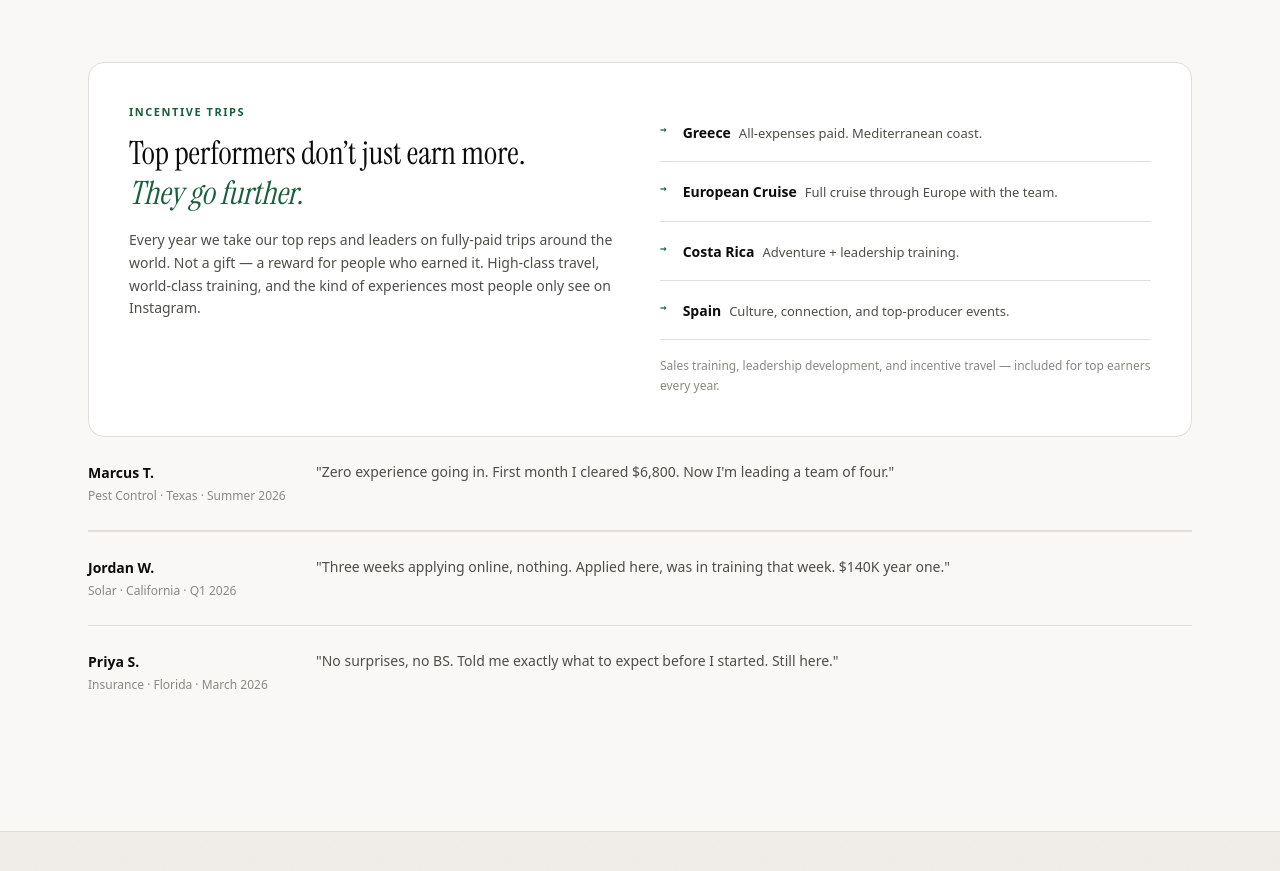
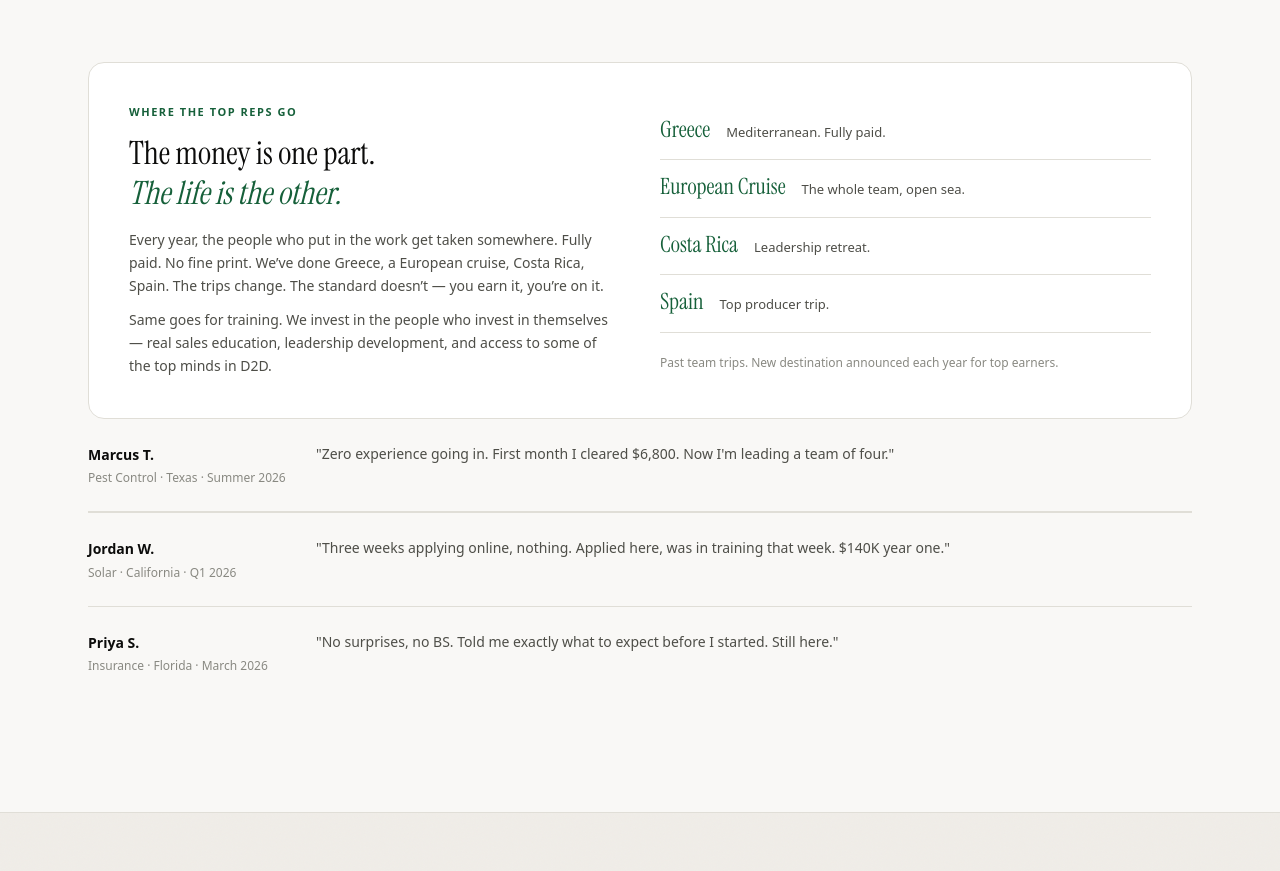
Before and after one commit to ericcan4418-design/dauntless-llc, a Next.js app: page / in a window 1280 px wide. Shown: the part 4729-5600 px from the top of the page. Built offline with nearby package versions, Linux system fonts and the light colour scheme; a web font is replaced by a local one.

Commit message:
feat: rewrite incentive trips section — real voice, no fluff

```diff
--- a/app/page.tsx
+++ b/app/page.tsx
@@ -294,30 +294,28 @@ export default function Home() {
         <div className="mt-16 border border-border rounded-2xl p-10 bg-white">
           <div className="grid md:grid-cols-2 gap-10 items-start">
             <div>
-              <p className="text-[11px] font-semibold uppercase tracking-[0.14em] text-green mb-3">Incentive Trips</p>
+              <p className="text-[11px] font-semibold uppercase tracking-[0.14em] text-green mb-3">Where the top reps go</p>
               <h3 className="font-serif text-[2rem] leading-tight mb-4">
-                Top performers don’t just earn more.<br />
-                <em className="text-green">They go further.</em>
+                The money is one part.<br />
+                <em className="text-green">The life is the other.</em>
               </h3>
-              <p className="text-[14px] text-muted leading-relaxed">Every year we take our top reps and leaders on fully-paid trips around the world. Not a gift — a reward for people who earned it. High-class travel, world-class training, and the kind of experiences most people only see on Instagram.</p>
+              <p className="text-[14px] text-muted leading-relaxed">Every year, the people who put in the work get taken somewhere. Fully paid. No fine print. We’ve done Greece, a European cruise, Costa Rica, Spain. The trips change. The standard doesn’t — you earn it, you’re on it.</p>
+              <p className="text-[14px] text-muted leading-relaxed mt-3">Same goes for training. We invest in the people who invest in themselves — real sales education, leadership development, and access to some of the top minds in D2D.</p>
             </div>
             <div className="divide-y divide-border">
               {[
-                ["Greece",           "All-expenses paid. Mediterranean coast."],
-                ["European Cruise",  "Full cruise through Europe with the team."],
-                ["Costa Rica",       "Adventure + leadership training."],
-                ["Spain",            "Culture, connection, and top-producer events."],
+                ["Greece",           "Mediterranean. Fully paid."],
+                ["European Cruise",  "The whole team, open sea."],
+                ["Costa Rica",       "Leadership retreat."],
+                ["Spain",            "Top producer trip."],
               ].map(([place, desc]) => (
-                <div key={place} className="py-4 flex gap-4 items-start">
-                  <span className="text-green text-[11px] font-mono font-semibold mt-0.5 shrink-0">→</span>
-                  <div>
-                    <span className="text-[14px] font-semibold text-ink">{place}</span>
-                    <span className="text-[13px] text-muted ml-2">{desc}</span>
-                  </div>
+                <div key={place} className="py-4 flex gap-4 items-baseline">
+                  <span className="font-serif text-[1.4rem] text-green leading-none shrink-0">{place}</span>
+                  <span className="text-[13px] text-muted">{desc}</span>
                 </div>
               ))}
-              <div className="pt-4">
-                <p className="text-[12px] text-faint">Sales training, leadership development, and incentive travel — included for top earners every year.</p>
+              <div className="pt-5">
+                <p className="text-[12px] text-faint">Past team trips. New destination announced each year for top earners.</p>
               </div>
             </div>
           </div>
```
